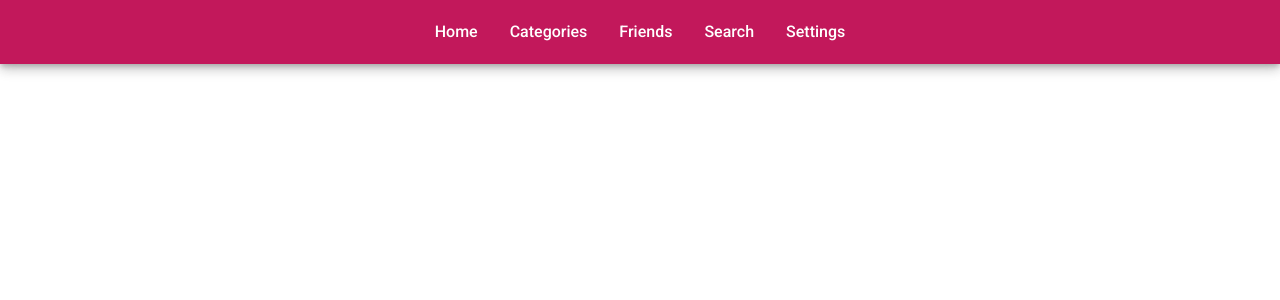
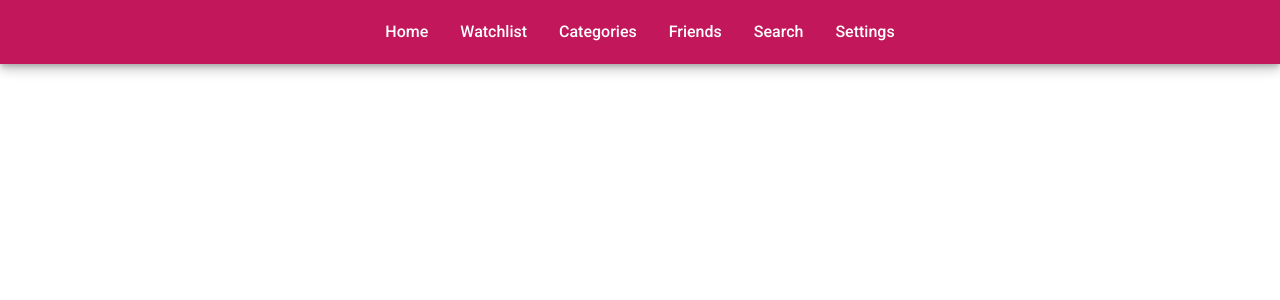
Before and after one commit to bryanpaik/anime-frontend, an Angular app: page / in a window 1280 px wide. Shown: the top 300 px of the page. Built offline with nearby package versions, Linux system fonts and the light colour scheme; no server answers.

Commit message:
topbar tab fix

```diff
--- a/src/app/topbar/topbar.component.html
+++ b/src/app/topbar/topbar.component.html
@@ -5,6 +5,7 @@
 
   <div class="topbar-items">
     <a mat-button routerLink="home">Home</a>
+    <a mat-button routerLink="watchlist">Watchlist</a>
     <a mat-button routerLink="categories">Categories</a>
     <a mat-button routerLink="friends">Friends</a>
     <a mat-button routerLink="search">Search</a>
```
